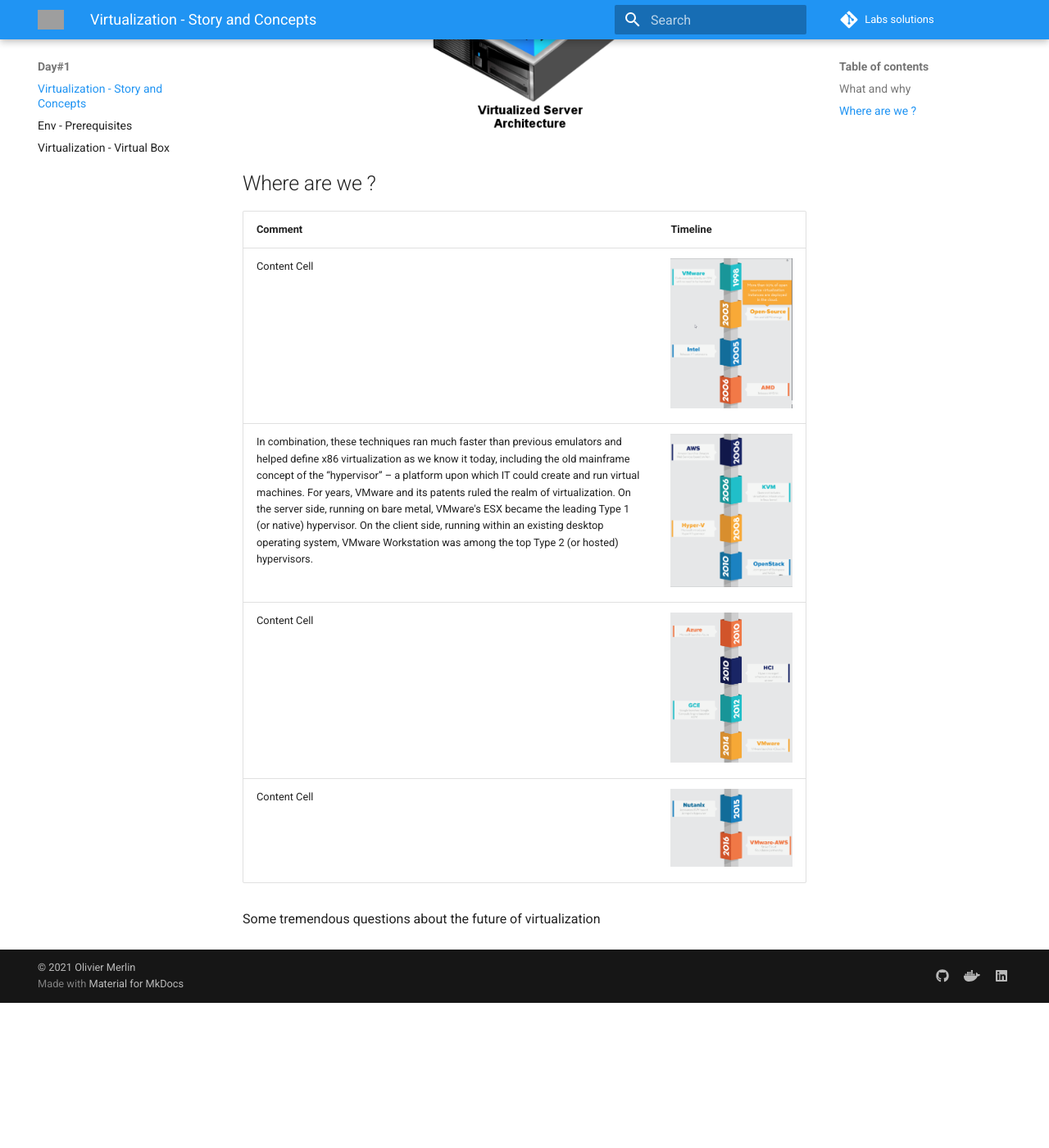
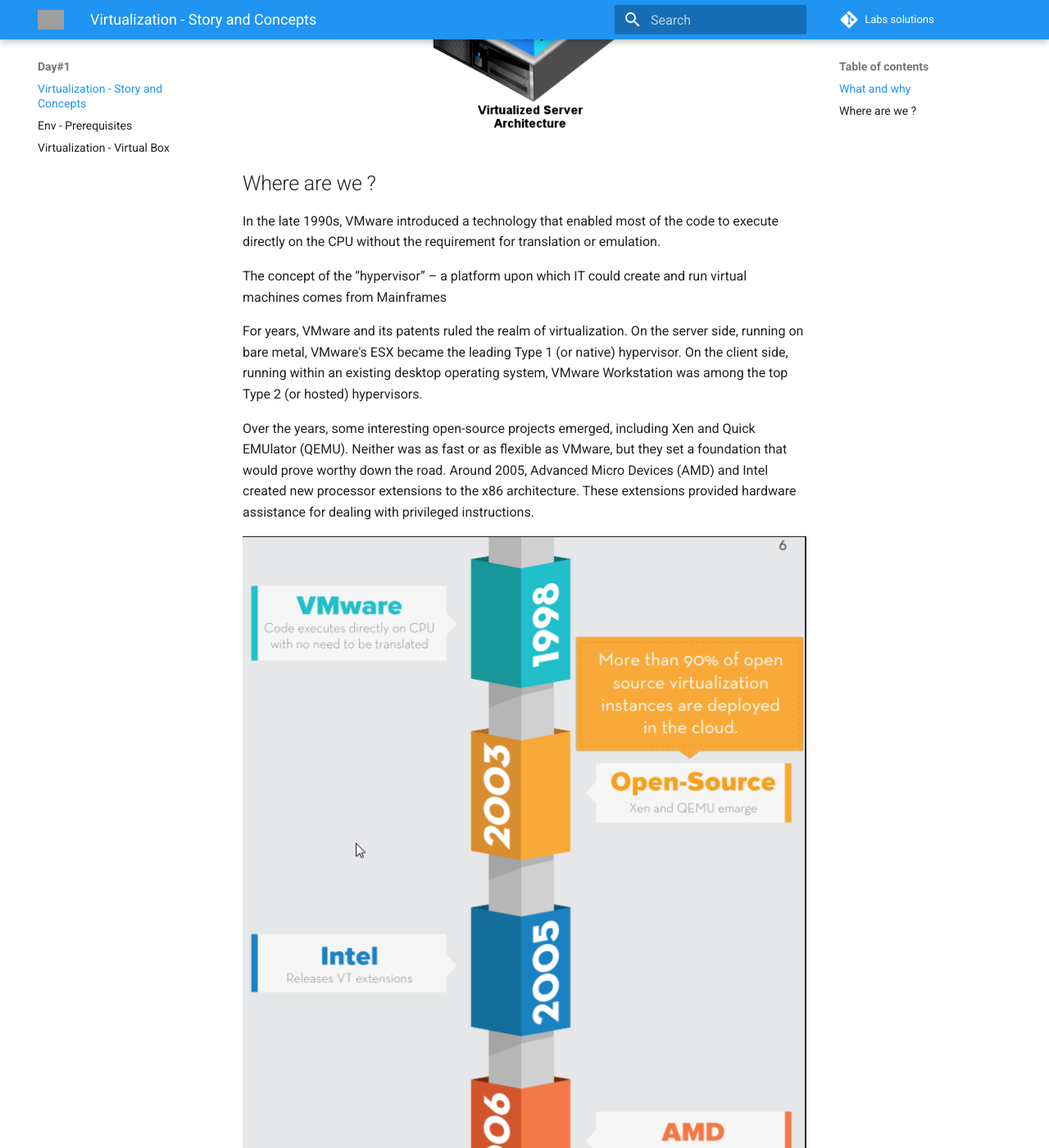
Before and after one commit to omerlin/yncrea-virtualization, an MkDocs documentation site: the page built from docs/story_of_virtualization.md, in a window 1280 px wide and 1400 px high, scrolled down 909 px. Shown: the whole window at 82% size. Built offline with MkDocs 1.6.1 and Material for MkDocs 9.7.7, drawn with Linux system fonts in a browser that asks for light colours; comment, search, counter and statistics services are not loaded; before the commit the page ends 2132 px from its top, so only the background shows below that; some of the changed text lies outside the part shown; grey boxes are pictures that could not be loaded.

Commit message:
Virtualization

```diff
--- a/docs/story_of_virtualization.md
+++ b/docs/story_of_virtualization.md
@@ -18,11 +18,47 @@
 
 ## Where are we ?
 
-**Comment**  | **Timeline**
-------------- | -------------
-Content Cell  | ![TIMELINE1](./files/virtualization/timeline_virtualization1.png "Timeline part1")
-In combination, these techniques ran much faster than previous emulators and helped define x86 virtualization as we know it today, including the old mainframe concept of the “hypervisor” – a platform upon which IT could create and run virtual machines. For years, VMware and its patents ruled the realm of virtualization. On the server side, running on bare metal, VMware's ESX became the leading Type 1 (or native) hypervisor. On the client side, running within an existing desktop operating system, VMware Workstation was among the top Type 2 (or hosted) hypervisors. | ![TIMELINE2](./files/virtualization/timeline_virtualization2.png "Timeline part2")
-Content Cell  | ![TIMELINE3](./files/virtualization/timeline_virtualization3.png "Timeline part3")
-Content Cell  | ![TIMELINE4](./files/virtualization/timeline_virtualization4.png "Timeline part4")
+In the late 1990s, VMware introduced a technology that enabled most of the
+code to execute directly on the CPU without the requirement for translation
+or emulation.
 
-Some tremendous questions about the future of virtualization
+The concept of the “hypervisor” – a platform upon which IT could create and run virtual machines
+comes from Mainframes
+
+For years, VMware and its patents ruled the realm of virtualization. On the server side, running on bare metal,
+VMware's ESX became the leading Type 1 (or native) hypervisor.
+On the client side, running within an existing desktop operating system, VMware Workstation was among the top Type
+2 (or hosted) hypervisors.
+
+Over the years, some interesting open-source projects emerged, including Xen and Quick EMUlator (QEMU). Neither was as fast or as
+flexible as VMware, but they set a foundation that would prove worthy down the road.
+Around 2005, Advanced Micro Devices (AMD) and Intel created new processor extensions to the x86 architecture.
+These extensions provided hardware assistance for dealing with privileged instructions.
+
+![](./files/virtualization/timeline_virtualization1.png)
+
+Called AMD-V and VT-x by AMD and Intel respectively, these extensions changed the landscape, eventually opening server
+virtualization to new players.
+
+For more details on Xen and KVM: [Xen and KVM](https://blog.octo.com/presentation-des-hyperviseurs-xen-et-kvm/)
+
+Even Microsoft eventually got into the game with the release of Hyper-V in 2008. (Archi similar to Xen)
+![TIMELINE2](./files/virtualization/timeline_virtualization2.png "Timeline part2")
+
+When virtualization essentially became free, or at least accessible without expensive licensing fees,
+new use cases came to light.
+Most notably, Amazon began to use the Xen platform to rent some of its excess computing capacity to thirdparty customers.
+Through their application programming interfaces (APIs), Amazon kicked off the revolution of elastic cloud computing, where the applications could self-provision resources to fit their workloads.
+
+![TIMELINE3](./files/virtualization/timeline_virtualization3.png "Timeline part3")
+
+Progressively, open-source hypervisors have matured and become pervasive in cloud computing.
+Technology vendors developing solutions for virtual environments are increasingly required to support all major hypervisors (Xen and KVM)
+
+![TIMELINE4](./files/virtualization/timeline_virtualization4.png "Timeline part4")
+
+With this hypervisor parity, innovation became focused on the private/public cloud hardware architectures and the software ecosystems that surround them: storage architectures, softwaredefined networking, intelligent and autonomous orchestration, and
+application APIs.
+This leads to new actors like Nutanix ant its HCI (Hyper Convergence Infrastructure) to emerge.
+
+Legacy server applications are slowly retiring to give way to elastic, self-defining cloud applications (although they will coexist side by side for some time).
```
